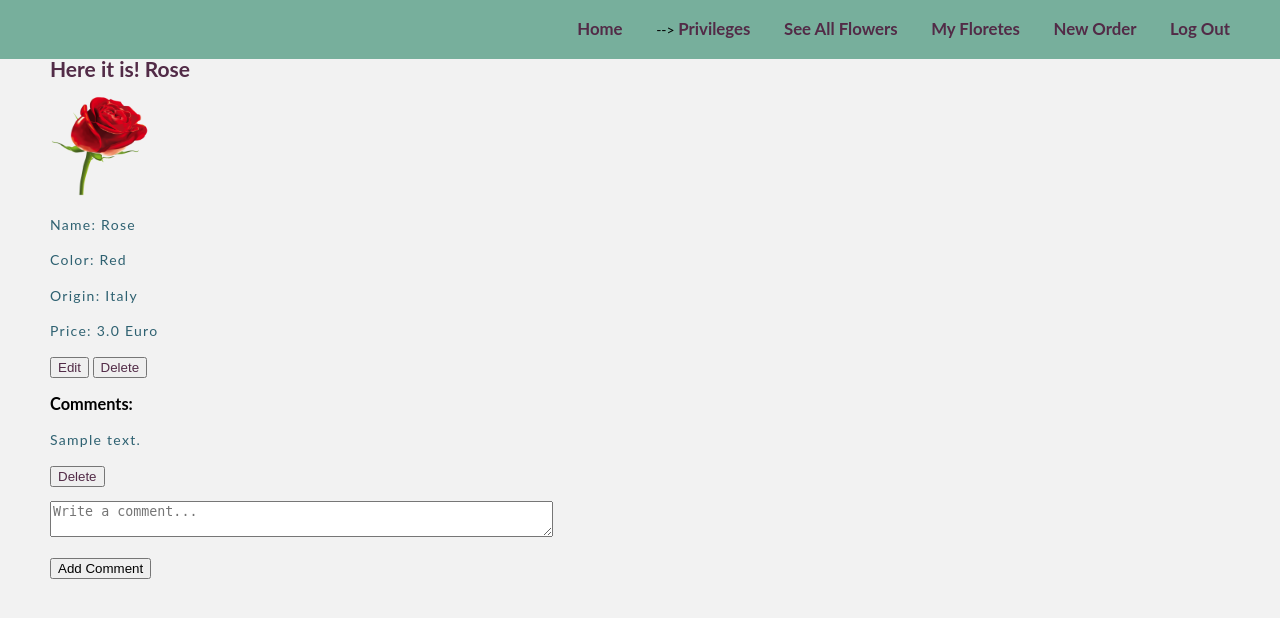
After one commit to MontseBadia/floretes-ruby-on-rails, a Rails app: page /flowers/1 in a window 1280 px wide. The commit adds this page. Shown: the top 618 px of the page. Run offline with Rails 7, Linux system fonts and the light colour scheme; a user stored in the database is signed in; data comes from the database, SQL or seed files in the repository; tables that the repository leaves empty hold one stand-in row (values such as "Sample post"); style sheets or scripts are compiled from the project's sources; parts of the project's set-up code (start-up, migrations or seed data) failed here and were passed over; some libraries are stand-ins or nearby versions.

Commit message:
added list of flowers, show flower and adding, listing and removing comments to flower

```diff
--- /dev/null
+++ b/app/assets/javascripts/comments.coffee
@@ -0,0 +1,3 @@
+# Place all the behaviors and hooks related to the matching controller here.
+# All this logic will automatically be available in application.js.
+# You can use CoffeeScript in this file: http://coffeescript.org/
--- a/app/assets/stylesheets/application.css
+++ b/app/assets/stylesheets/application.css
@@ -86,7 +86,7 @@
 /* ---- general layout ---- */
 
 .container {
-  margin: 0 50px;;
+  margin: 0 50px;
 }
 
 p {
--- /dev/null
+++ b/app/assets/stylesheets/comments.scss
@@ -0,0 +1,3 @@
+// Place all the styles related to the comments controller here.
+// They will automatically be included in application.css.
+// You can use Sass (SCSS) here: http://sass-lang.com/
--- a/app/controllers/flowers_controller.rb
+++ b/app/controllers/flowers_controller.rb
@@ -15,4 +15,14 @@
   def index
     @flowers = Flower.all
   end
+
+  def show
+    @flower = Flower.find(params[:id])
+    @comments = @flower.comments
+  end
+
+  def update
+    @flower = Flower.find(params[:id])
+    @comment = @flower.create_comment(params[:comments])
+  end
 end
--- /dev/null
+++ b/app/helpers/comments_helper.rb
@@ -0,0 +1,2 @@
+module CommentsHelper
+end
--- /dev/null
+++ b/app/models/comment.rb
@@ -0,0 +1,5 @@
+class Comment < ApplicationRecord
+  belongs_to :flower
+
+  validates :text, allow_blank: true, length: { maximum: 200 }
+end
--- a/app/models/flower.rb
+++ b/app/models/flower.rb
@@ -1,4 +1,6 @@
 class Flower < ApplicationRecord
+  has_many :comments, dependent: :destroy
+
   has_one_attached :flower_avatar
 
   # Paperclip
@@ -48,4 +50,8 @@
   scope :price_desc, -> { order(price: :desc) }
   scope :location, ->(country) { where(origin: country) }
   scope :color, ->(color) { where(color: color) }
+
+  def create_comment(content)
+    comments.create!(text: content)
+  end
 end
--- /dev/null
+++ b/app/views/comments/destroy.js.erb
@@ -0,0 +1 @@
+$('#comments').html('<% @comments.each do |comment| %><p><%= comment.text %></p><button><%= link_to 'Delete', comment, method: :delete, remote: true %></button><% end %>');
--- /dev/null
+++ b/app/views/flowers/show.html.erb
@@ -0,0 +1,22 @@
+<section class="container">
+  <h1>Here it is! <%= @flower.name %></h1>
+
+  <ul>
+    <%= render partial: 'flowers/flower_info', locals: { flower: @flower } %>
+  </ul>
+
+  <h3>Comments:</h3>
+    <div id="comments">
+    <% if @comments.size != 0 %>
+      <% @comments.each do |comment| %>
+        <p><%= comment.text %></p>
+        <button><%= link_to 'Delete', comment, method: :delete, remote: true %></button>
+      <% end %>
+    <% end %>
+  </div>
+
+  <%= form_tag flower_path, method: :patch, remote: true do %>
+    <p><%= text_area_tag :comments, nil, rows: 2, cols: 60, placeholder: 'Write a comment...', id: 'comment_body' %></p>
+    <p><%= submit_tag 'Add Comment' %></p>
+  <% end %>
+</section>
--- /dev/null
+++ b/app/views/flowers/update.js.erb
@@ -0,0 +1,2 @@
+$('#comments').append("<p><%= j @comment.text %></p><button><%= escape_javascript link_to 'Delete', @comment, remote: true, method: :delete %></button>");
+$('#comment_body').val(""); <!-- sets text area back to empty -->
--- a/config/routes.rb
+++ b/config/routes.rb
@@ -1,4 +1,5 @@
 Rails.application.routes.draw do
+  resources :comments
   resources :cart_flowers
   resources :cart_pots
   resources :carts
```
Also changed, not shown: app/controllers/comments_controller.rb (added, +7 -0 lines), app/views/flowers/index.html.erb (+6 -4 lines), db/migrate/20180925115714_create_comments.rb (added, +10 -0 lines), test/controllers/comments_controller_test.rb (added, +7 -0 lines), test/fixtures/comments.yml (added, +9 -0 lines), test/models/comment_test.rb (added, +7 -0 lines), db/schema.rb.
